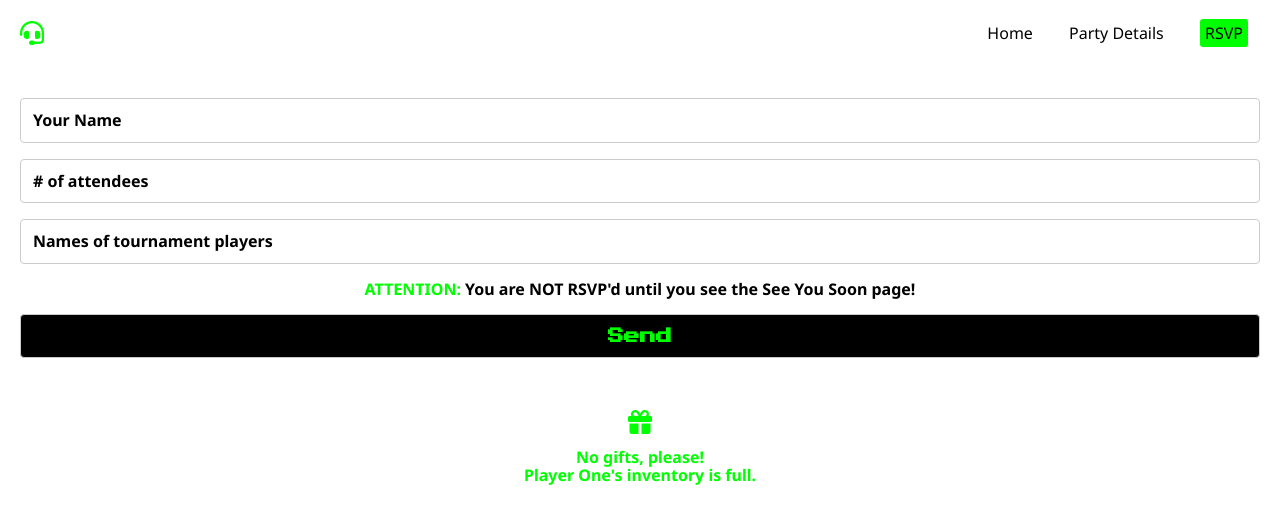
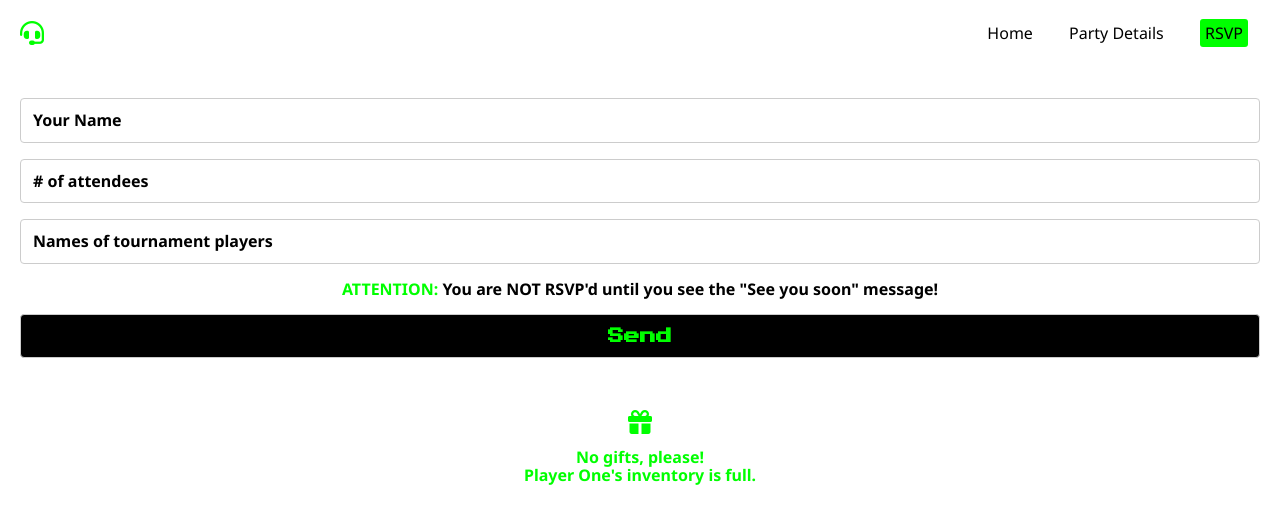
Before and after one commit to mserr113/Franks-40th-Birthday, a plain HTML site: page rsvp.html in a window 1280 px wide. Drawn offline with Linux system fonts and the light colour scheme.

Commit message:
see you soon update

```diff
--- a/rsvp.html
+++ b/rsvp.html
@@ -36,7 +36,7 @@
                 <input type="text" name="# of attendees" placeholder="# of attendees" required>
                 <input type="text" name="tournament player" placeholder="Names of tournament players" required>
                 <input type="hidden" name="_next" value="https://mserr113.github.io/Franks-40th-Birthday/thankyou.html">
-                <div class="attention">ATTENTION: <span class="attention-note">You are NOT RSVP'd until you see the See You Soon page!</span></div>
+                <div class="attention">ATTENTION: <span class="attention-note">You are NOT RSVP'd until you see the "See you soon" message!</span></div>
                 <button type="submit">Send</button>
             </form>
         </div>
```
